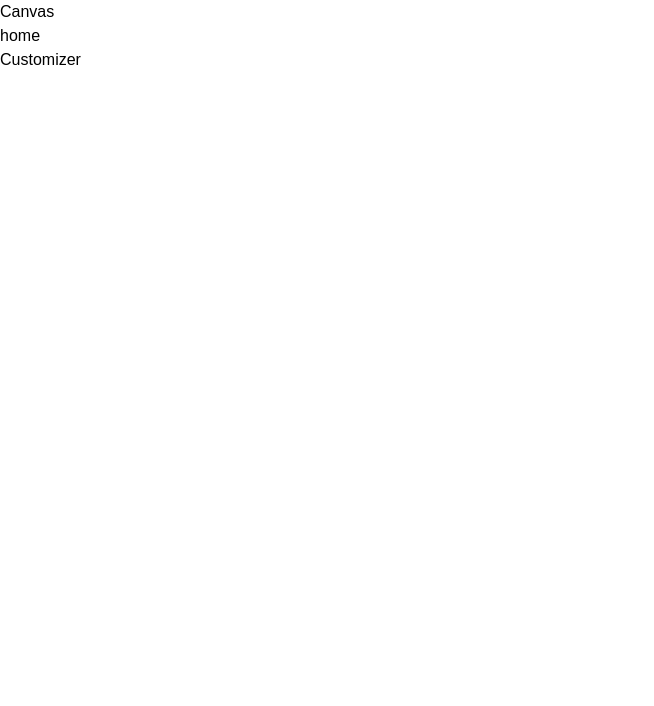
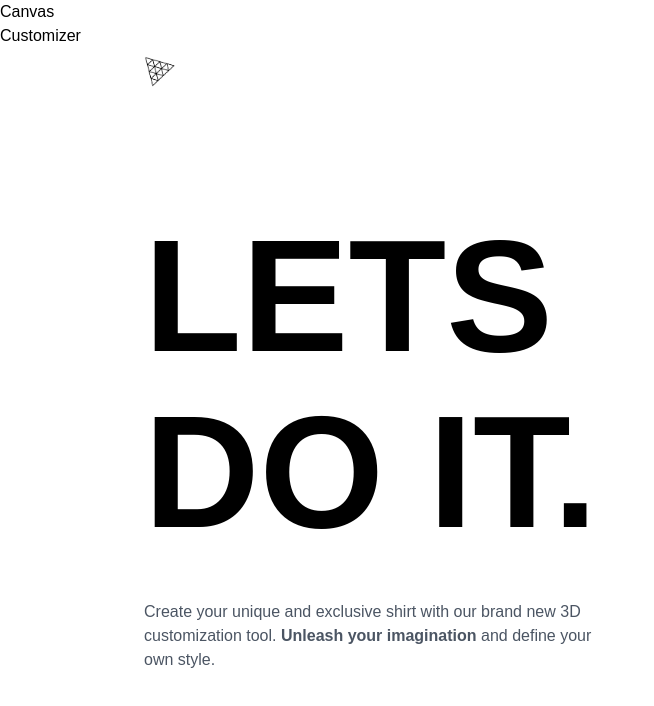
Before and after one commit to shay122990/3D-AI-Custom-Product-Design, a React (Vite) app in the folder client/: page / in a window 1280 px wide. Shown: the top 706 px of the page, without its empty margins (0-654 px from the left). Built offline with nearby package versions, Linux system fonts and the light colour scheme; a web font is replaced by a local one.

Commit message:
created state store with vatio, home page content

```diff
--- a/client/src/pages/Home.jsx
+++ b/client/src/pages/Home.jsx
@@ -1,5 +1,48 @@
+import { motion, AnimatePresence } from "framer-motion";
+import { useSnapshot } from "valtio";
+import {
+  headContainerAnimation,
+  headContentAnimation,
+  headTextAnimation,
+  slideAnimation,
+} from "../config/motion";
+import state from "../store/index";
+
 const Home = () => {
-  return <div>home</div>;
+  const snap = useSnapshot(state);
+
+  return (
+    <AnimatePresence>
+      {snap.intro && (
+        <motion.section className="home" {...slideAnimation("left")}>
+          <motion.header {...slideAnimation("down")}>
+            <img
+              src="./threejs.png"
+              alt="logo"
+              className="w-8 h-8 object-contain"
+            />
+          </motion.header>
+          <motion.div className="home-content" {...headContainerAnimation}>
+            <motion.div {...headTextAnimation}>
+              <h1 className="head-text">
+                LETS <br className="xl:block hidden" /> DO IT.
+              </h1>
+            </motion.div>
+            <motion.div
+              {...headContentAnimation}
+              className="flex flex-col gap-5"
+            >
+              <p className="max-w-md font-normal text-gray-600">
+                Create your unique and exclusive shirt with our brand new 3D
+                customization tool. <strong>Unleash your imagination</strong>{" "}
+                and define your own style.
+              </p>
+            </motion.div>
+          </motion.div>
+        </motion.section>
+      )}
+    </AnimatePresence>
+  );
 };
 
 export default Home;
--- /dev/null
+++ b/client/src/store/index.js
@@ -0,0 +1,12 @@
+import { proxy } from "valtio";
+
+const state = proxy({
+  intro: true,
+  color: "#EFBD48",
+  isLogoTexture: false,
+  isFullTexture: false,
+  logoDecal: "./threejs.png",
+  fullDecal: "./threejs.png",
+});
+
+export default state;
```
Also changed, not shown: 1 other file (tests, documents, lock files or other folders).
